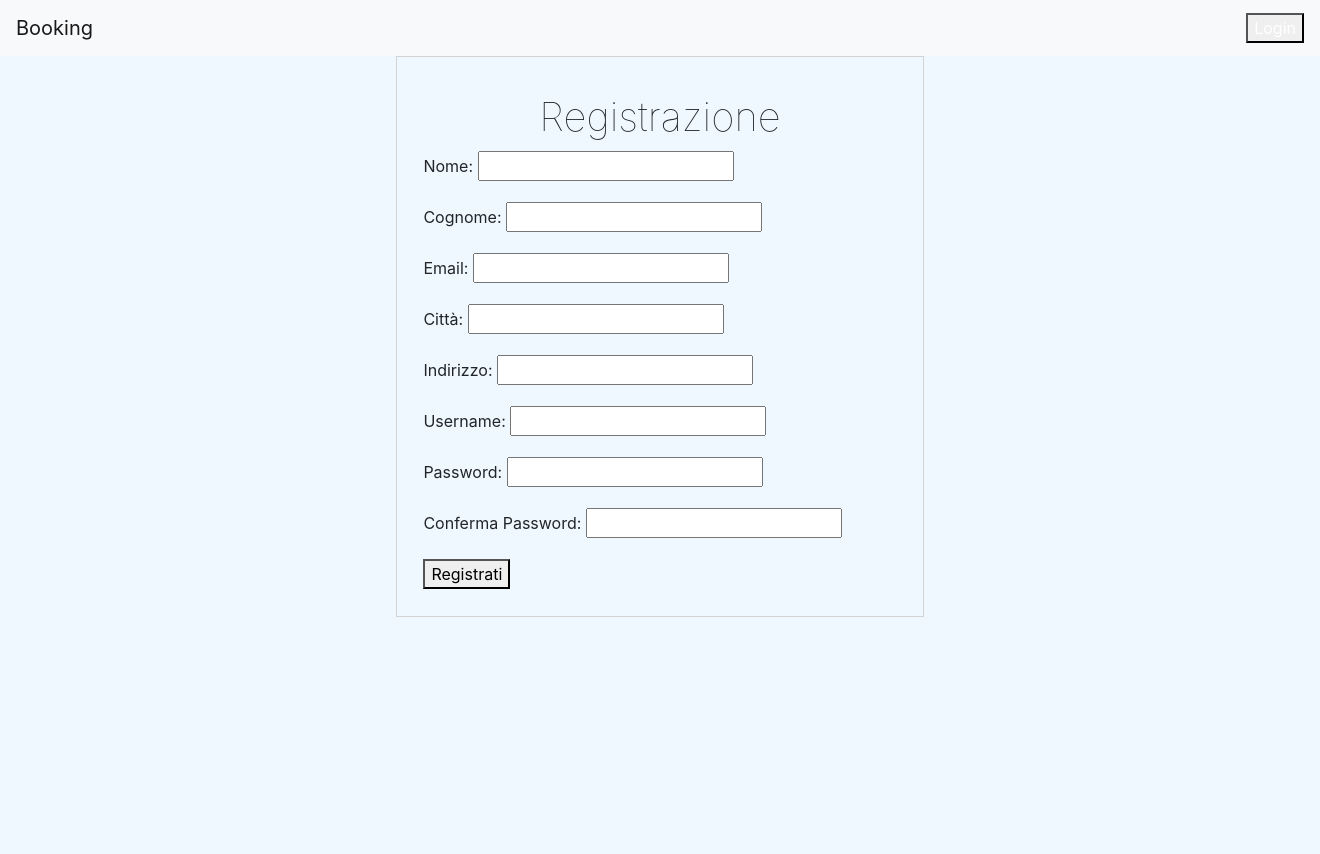
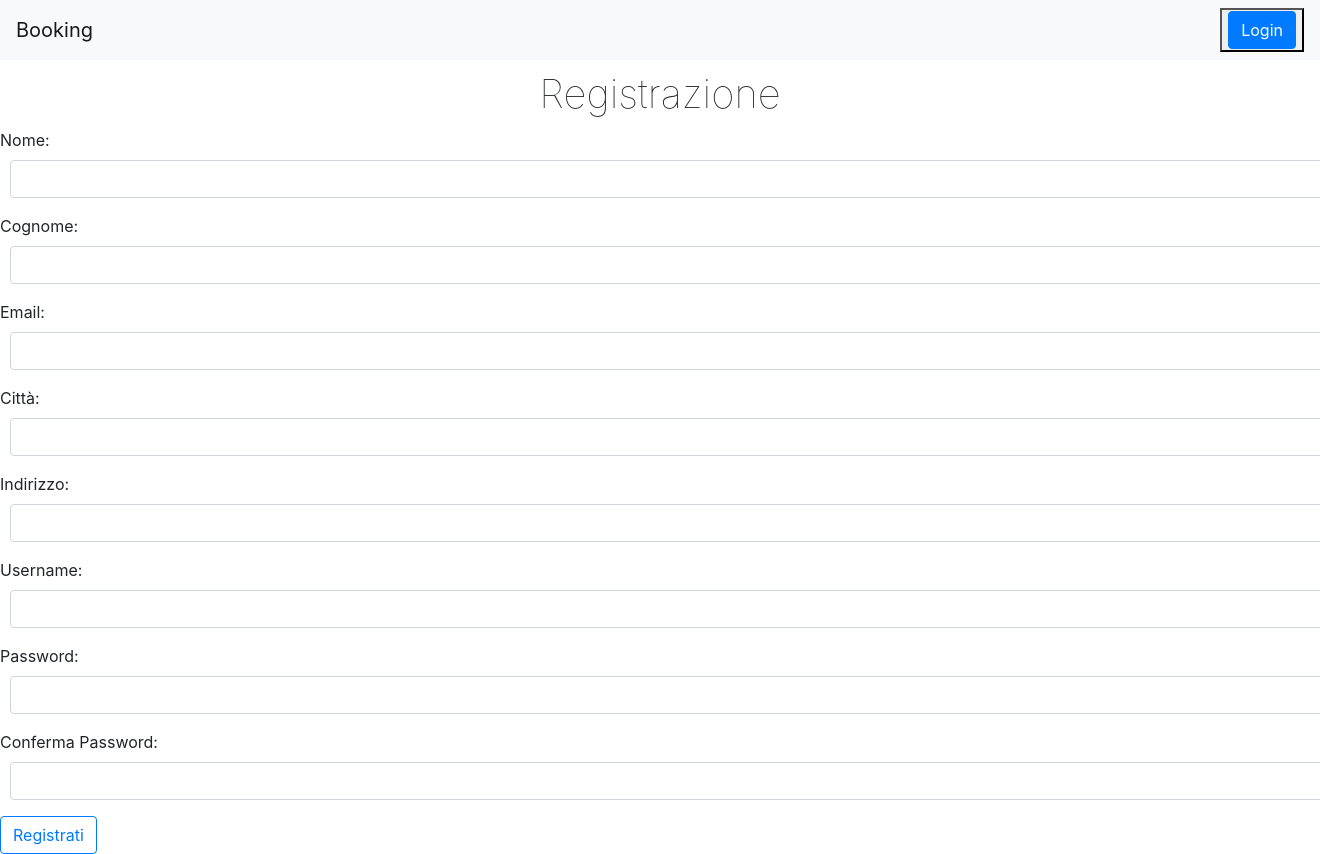
Before and after one commit to lucasimula/isw_progetto, a Django app: page /registrazione/ in a window 1320 px wide; the page is wider, and only the part inside the window is pictured. Before the commit the page ends 617 px from the top of that part, so only its background shows below. Run offline with Django 3.2, Linux system fonts and the light colour scheme; some libraries are stand-ins or nearby versions.

Commit message:
little modif

```diff
--- a/progetto_isw/ProgettoISW/forms.py
+++ b/progetto_isw/ProgettoISW/forms.py
@@ -9,13 +9,22 @@ from django.contrib.auth.hashers import make_password, check_password
 class FormRegistrazione(forms.Form):
     # Variabili da inserire
     nome = forms.CharField(label="Nome", required=True, max_length=100)
+    nome.widget.attrs.update({'class': 'margin form-control'})
     cognome = forms.CharField(label="Cognome", required=True, max_length=100)
+    cognome.widget.attrs.update({'class': 'margin form-control'})
     email = forms.EmailField(label="Email", required=True)
+    email.widget.attrs.update({'class': 'margin form-control'})
     citta = forms.CharField(label="Città")
+    citta.widget.attrs.update({'class': 'margin form-control'})
     indirizzo = forms.CharField(label="Indirizzo")
+    indirizzo.widget.attrs.update({'class': 'margin form-control'})
+
     username = forms.CharField(label="Username", required=True)
+    username.widget.attrs.update({'class': 'margin form-control'})
     password = forms.CharField(widget=forms.PasswordInput(), label="Password", required=True)
+    password.widget.attrs.update({'class': 'margin form-control'})
     confermaPassword = forms.CharField(widget=forms.PasswordInput(), label="Conferma Password", required=True)
+    confermaPassword.widget.attrs.update({'class': 'margin form-control'})
 
     def clean_username(self):
         # Override del metodo clean_data del campo username si controlla che l'username sia disponibile
@@ -107,4 +116,4 @@ class FormRicerca(forms.Form):
     cercaCheckOut.widget.attrs.update({'class': 'margin form-control  '})
 
 class FormConferma(forms.Form):
-    email = forms.EmailField(label="Email", required=True)
+    email = forms.EmailField(label="Email", required=True, widget=forms.TextInput(attrs={'class': 'form-control'}))
--- a/progetto_isw/static/css/style.css
+++ b/progetto_isw/static/css/style.css
@@ -1,14 +1,5 @@
-* {
-    box-sizing: border-box;
-}
 
-body {
-    background-color: aliceblue;
-}
 
-button a {
-    color: white;
-}
 
 
 .whiteBack{
@@ -38,33 +29,13 @@ button a {
 }
 
 
-.bs {
-  background-color: white;
-  color: black;
-  border: 2px solid #008CBA;
-}
-
-.bs:hover {
-  background-color: #008CBA;
-  color: white;
-}
-
 
 .wrapper {
     width: 70%;
     margin: auto;
 }
 
-.booki{
 
-}
-
-.wrapper-form {
-    width: 40%;
-    margin: auto;
-    border: 1px solid lightgrey;
-    padding: 2%;
-}
 
 table {
     background-color: unset;
--- a/progetto_isw/templates/aggiungiCamera.html
+++ b/progetto_isw/templates/aggiungiCamera.html
@@ -17,7 +17,7 @@
                         {{ field }}
                     </div>
                 {% endfor %}
-                <input id="submit" type="submit" value="CONFERMA"/>
+                <input id="submit" type="submit" value="CONFERMA" class="btn btn-outline-primary"/>
             </form>
         </div>
     </main>
--- a/progetto_isw/templates/aggiungiHotel.html
+++ b/progetto_isw/templates/aggiungiHotel.html
@@ -17,7 +17,7 @@
                         {{ field }}
                     </div>
                 {% endfor %}
-                <input id="submit" type="submit" value="CONFERMA"/>
+                <input id="submit" type="submit" value="CONFERMA" class="btn btn-outline-primary" />
             </form>
         </div>
     </main>
--- a/progetto_isw/templates/base.html
+++ b/progetto_isw/templates/base.html
@@ -13,11 +13,11 @@
         <a class="navbar-brand booki" href="/home/">Booking</a>
         {% if request.session.nomeAlbergatore is not None %}
             <button id="logout" type="button">
-                <a href="/logout/">Logout</a>
+                <a href="/logout/" class="btn btn-primary">Logout</a>
             </button>
         {% else %}
             <button id="login"  type="button">
-                <a href="/login/">Login</a>
+                <a href="/login/" class="btn btn-primary" >Login</a>
             </button>
         {% endif %}
     </nav>
--- a/progetto_isw/templates/confermaPrenotazione.html
+++ b/progetto_isw/templates/confermaPrenotazione.html
@@ -41,7 +41,7 @@
                     </div>
                 {% endfor %}
                 <input id="idCam" type="text" name="idCam" value="{{i.4}}" hidden="hidden"/>
-                <button id="cercaSub" type="submit">Conferma</button>
+                <button id="cercaSub" type="submit" class="btn btn-outline-primary">Conferma</button>
             </form>
         </div>
     </main>
--- a/progetto_isw/templates/login.html
+++ b/progetto_isw/templates/login.html
@@ -13,7 +13,7 @@
                         {{ field }}
                     </div>
                 {% endfor %}
-                <input id="loginButton" type="submit" value="ACCEDI"/>
+                <input id="loginButton" type="submit" value="ACCEDI" class="btn btn-outline-primary" />
             </form>
         </div>
     </main>
--- a/progetto_isw/templates/registrazione.html
+++ b/progetto_isw/templates/registrazione.html
@@ -14,7 +14,7 @@
                         {{ field }}
                     </div>
                 {% endfor %}
-                <button type="submit" onclick="popUpFun()">Registrati</button>
+                <button type="submit"  class="btn btn-outline-primary" onclick="popUpFun()">Registrati</button>
             </form>
         </div>
     </main>
```
